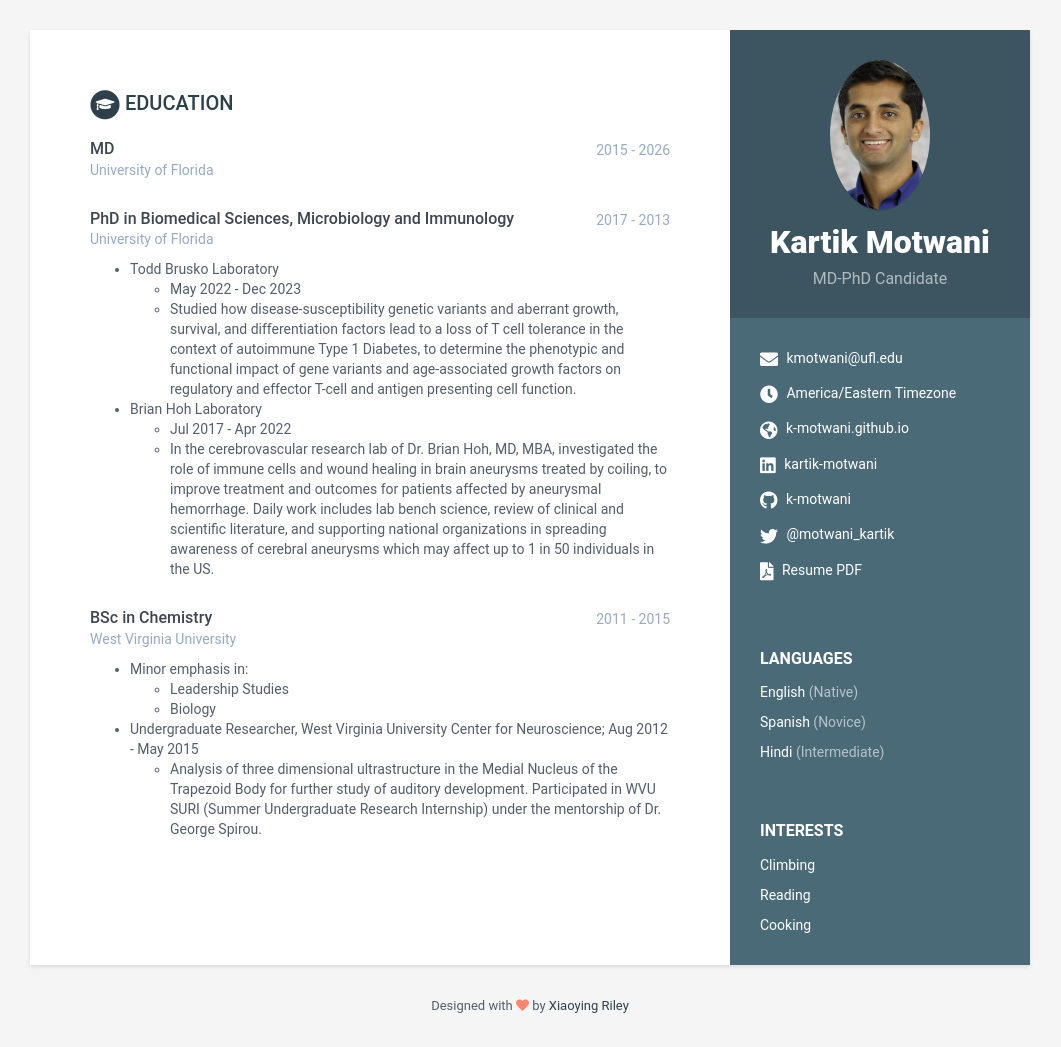
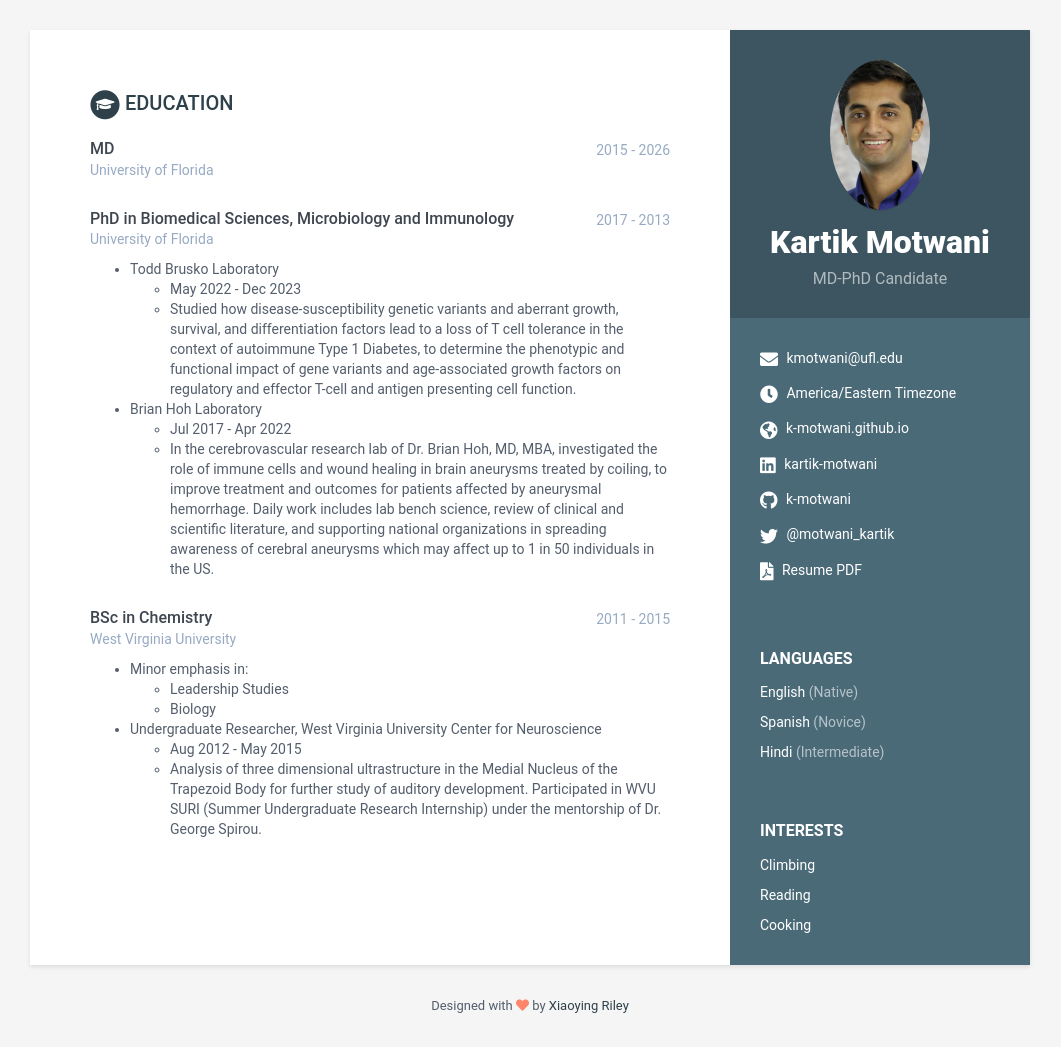
Before and after one commit to k-motwani/k-motwani.github.io, a Jekyll site: the page built from index.html, in a window 1280 px wide. Shown: the whole page, without its empty margins (110-1171 px from the left). Built offline with Jekyll 4.4.1, drawn with Linux system fonts in a browser that asks for light colours.

Commit message:
Update formatting for date

```diff
--- a/_data/data.yml
+++ b/_data/data.yml
@@ -104,7 +104,8 @@ education:
           - Minor emphasis in:
             - Leadership Studies
             - Biology
-          - Undergraduate Researcher, West Virginia University Center for Neuroscience; Aug 2012 - May 2015
+          - Undergraduate Researcher, West Virginia University Center for Neuroscience
+              - Aug 2012 - May 2015
               - Analysis of three dimensional ultrastructure in the
                   Medial Nucleus of the Trapezoid Body for further study of auditory development.
                   Participated in WVU SURI (Summer Undergraduate Research Internship)
```
